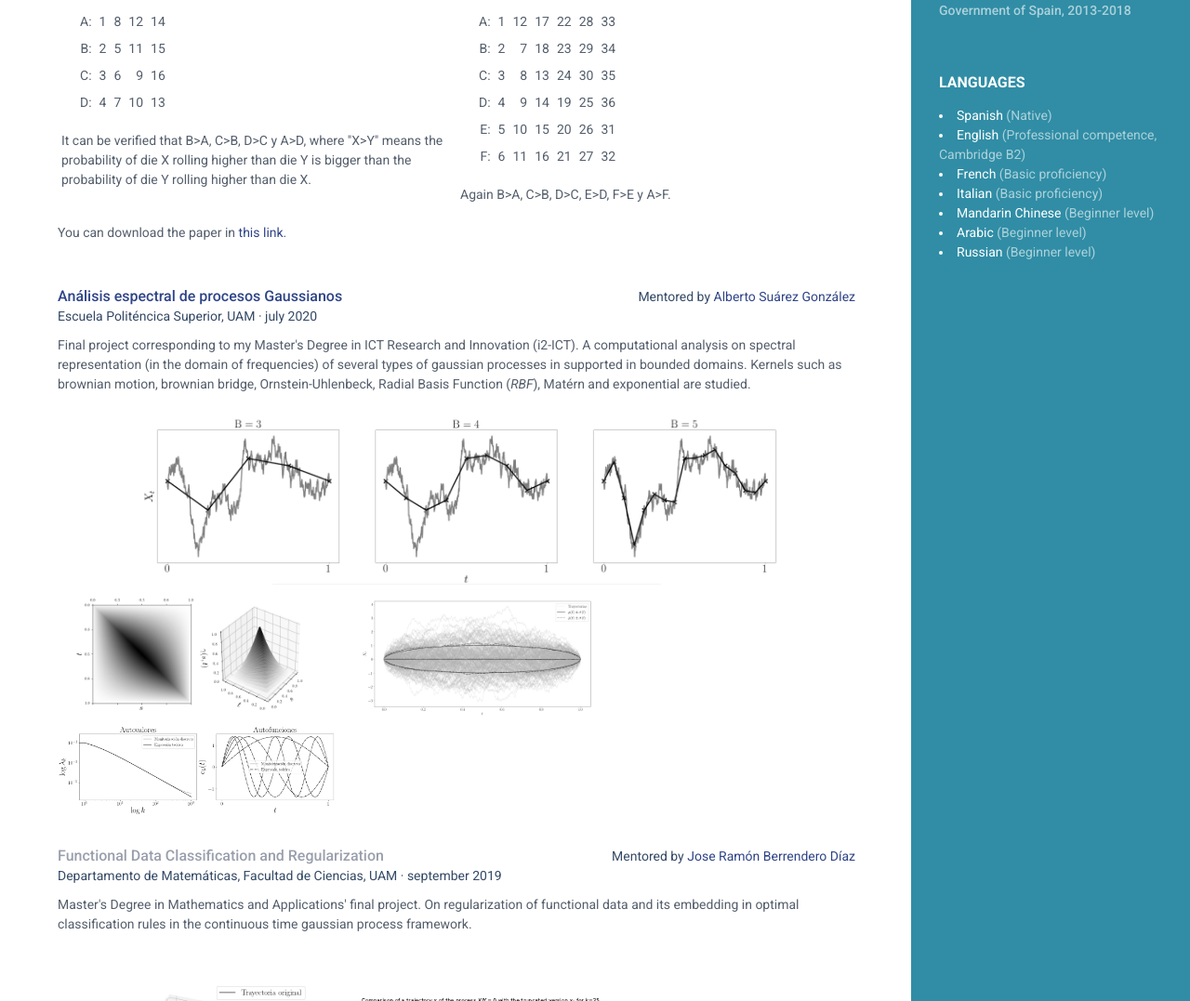
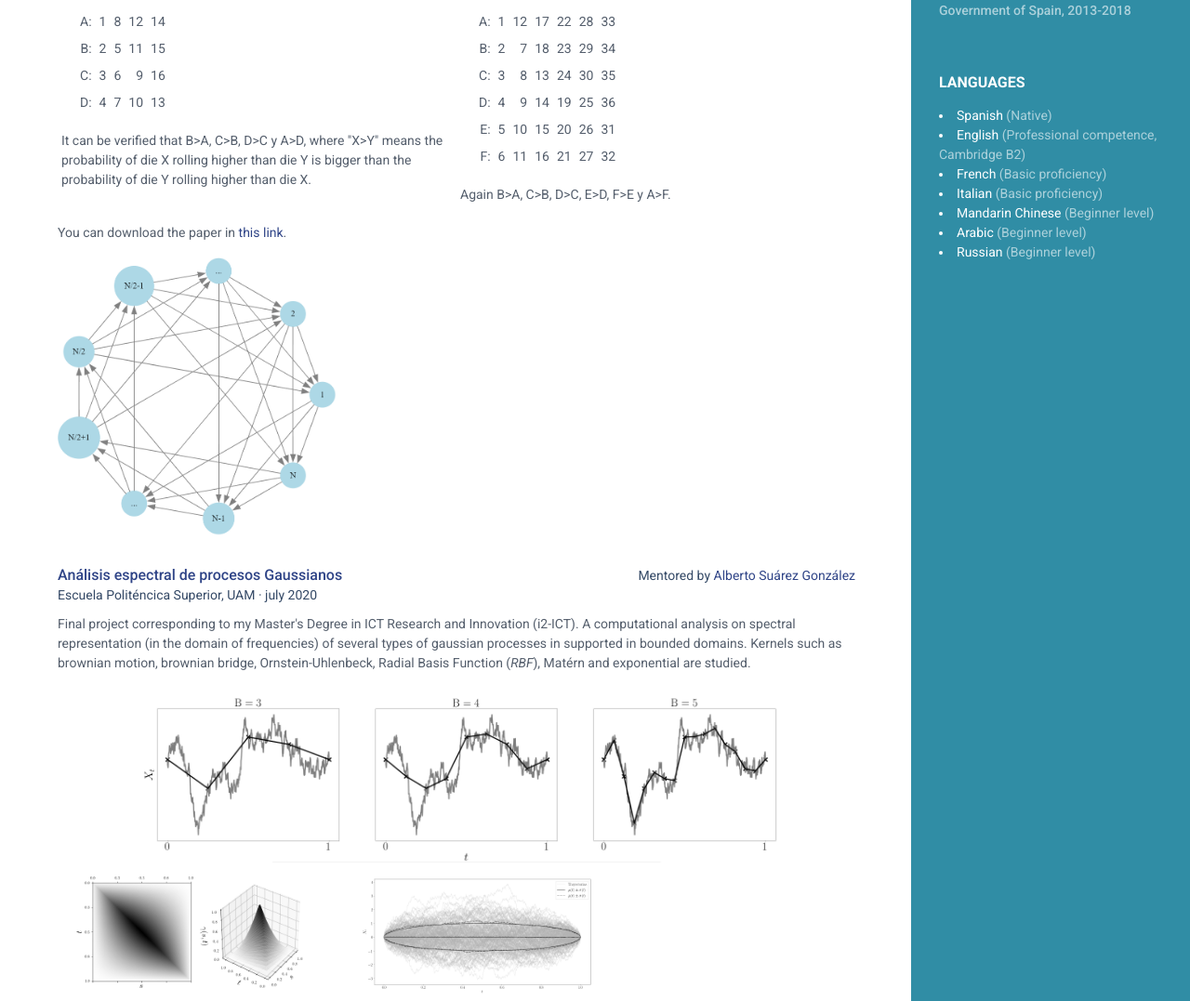
Before and after one commit to pereradrian/github.io, a plain HTML site: page index_en.html in a window 1280 px wide. Shown: the part 1627-2704 px from the top of the page at 93% size. Drawn offline with nearby package versions, Linux system fonts and the light colour scheme.

Commit message:
Added an image from the paper of intransitive dice.

```diff
--- a/index_en.html
+++ b/index_en.html
@@ -400,6 +400,7 @@
                         <p>
                             You can download the paper in <a href="doc/adrian_munnoz_perera_generalized_intransitive_dice_2024.pdf">this link</a>.
                         </p>
+                        <img class="publication-img " src="assets/images/publications/z_n.png " alt=" " style="max-width: 300px " />
                     </div>
                     <div class="item">
                         <div class="meta">
```
Also changed, not shown: index_es.html (+1 -0 lines), assets/images/publications/z_n.png (added).
